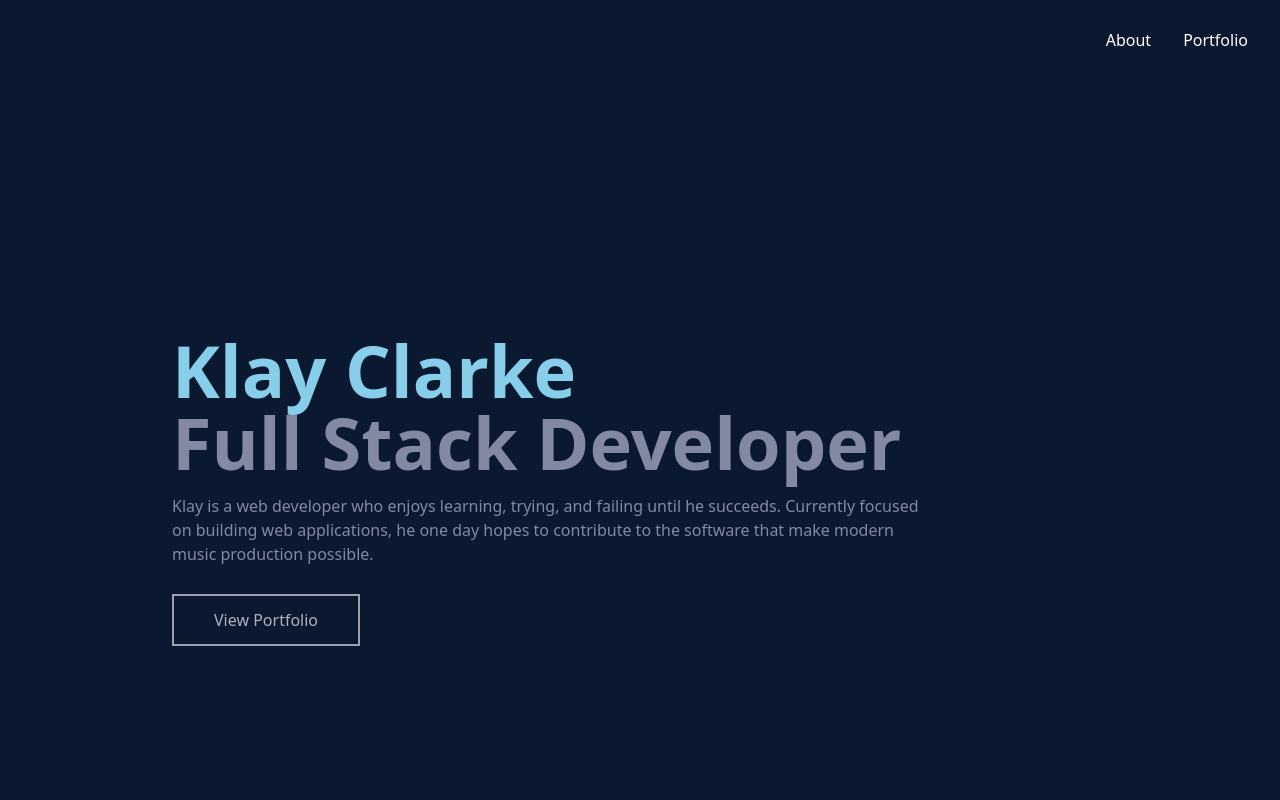
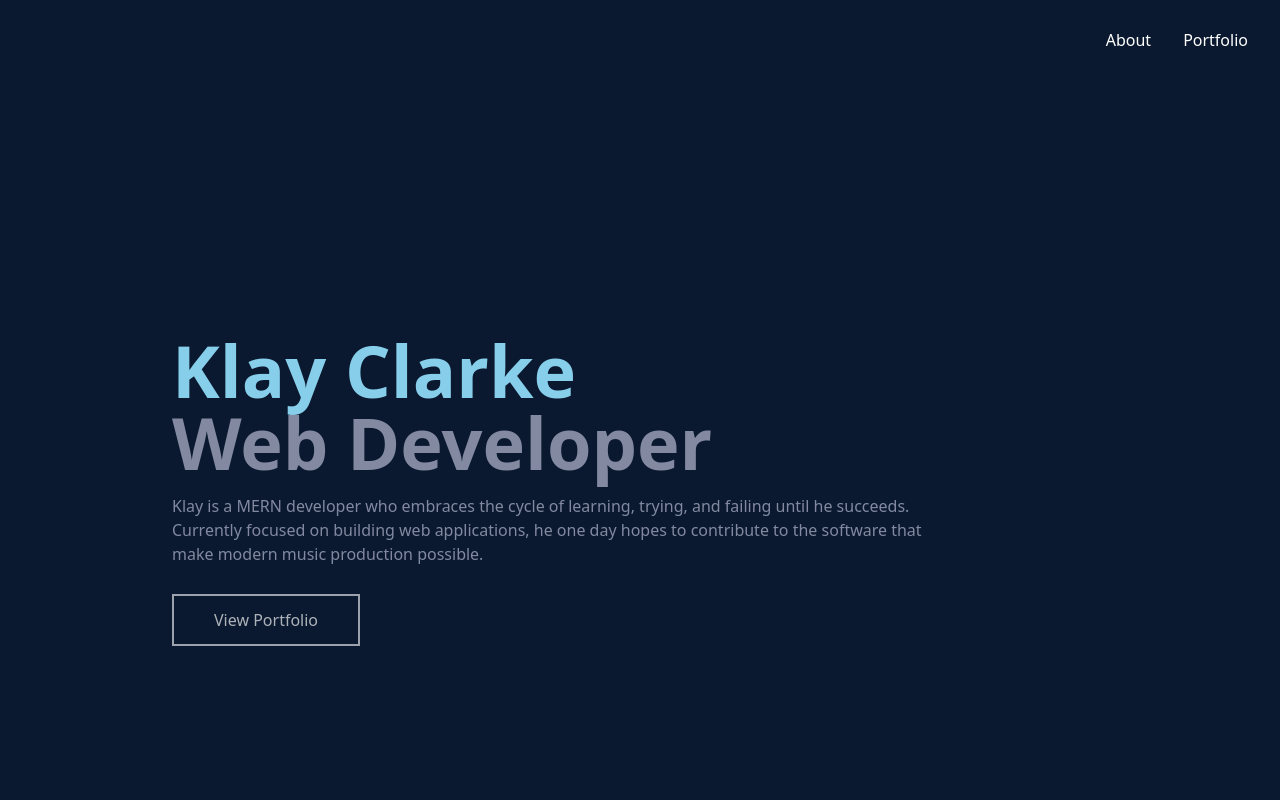
Before and after one commit to KlayClarke/personal_website, a React (Create React App) app: page / in a window 1280 px wide. Shown: the top 800 px of the page. Built offline with nearby package versions, Linux system fonts and the light colour scheme.

Commit message:
home section text revisions

```diff
--- a/src/components/Home.jsx
+++ b/src/components/Home.jsx
@@ -12,13 +12,13 @@ export default function Home() {
           Klay Clarke
         </h1>
         <h2 className="text-3xl md:text-7xl font-bold text-[#8289a0]">
-          Full Stack Developer
+          Web Developer
         </h2>
         <p className="text-1xl text-[#8289a0] py-4 max-w-[750px]">
-          Klay is a web developer who enjoys learning, trying, and failing until
-          he succeeds. Currently focused on building web applications, he one
-          day hopes to contribute to the software that make modern music
-          production possible.
+          Klay is a MERN developer who embraces the cycle of learning, trying,
+          and failing until he succeeds. Currently focused on building web
+          applications, he one day hopes to contribute to the software that make
+          modern music production possible.
         </p>
         <div>
           <Link to="portfolio" smooth={true} duration={2000}>
```
